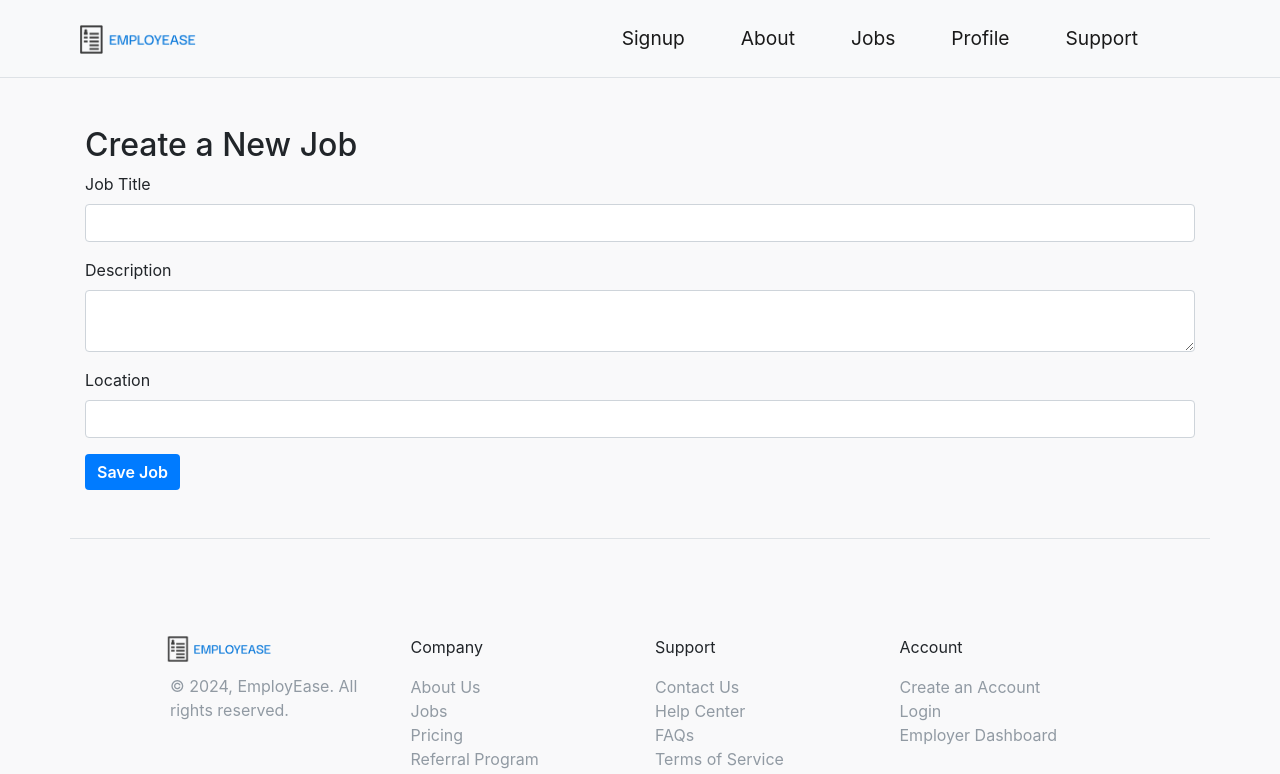
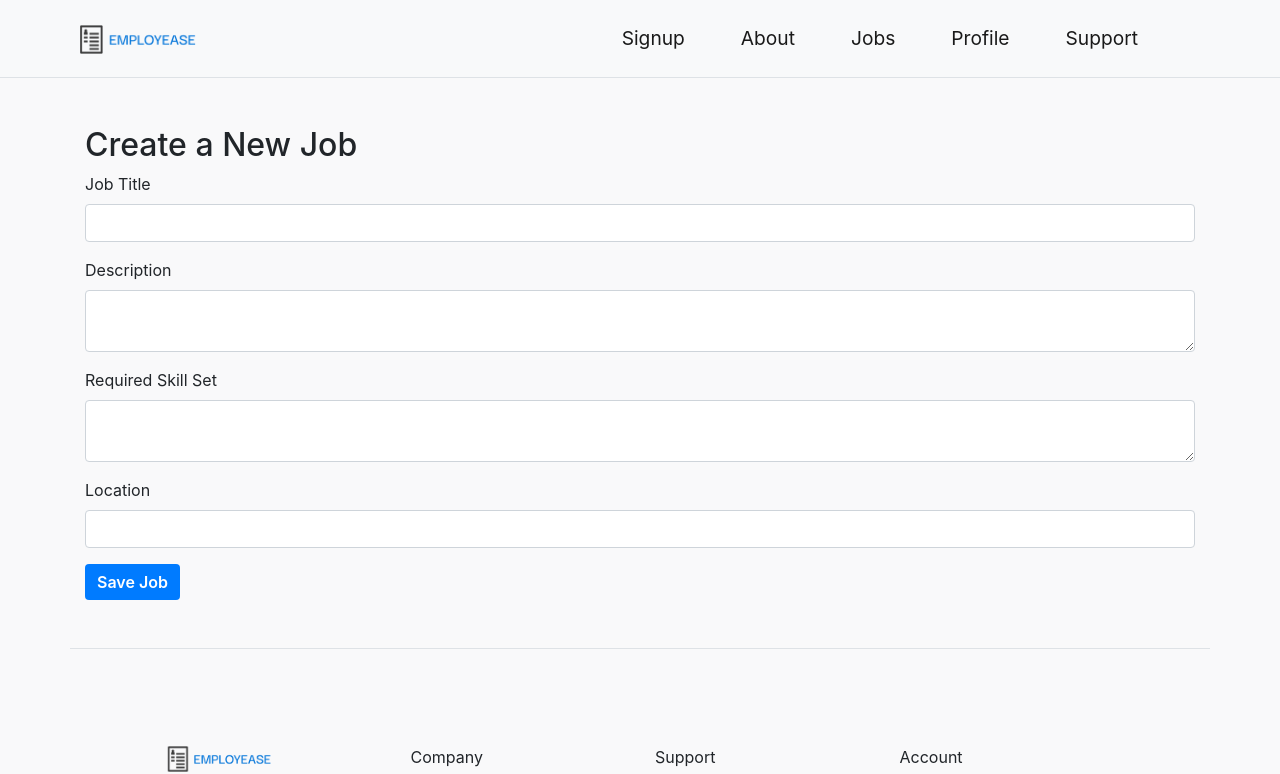
Before and after one commit to Praneet2126/employease, a React (Vite) app in the folder frontend/: page /create-job in a window 1280 px wide. Shown: the top 774 px of the page. Built offline with nearby package versions, Linux system fonts and the light colour scheme.

Commit message:
Required Skill Set

```diff
--- a/frontend/src/landing_page/jobs/CreateJobForm.jsx
+++ b/frontend/src/landing_page/jobs/CreateJobForm.jsx
@@ -4,6 +4,7 @@
 function CreateJobForm() {
   const [title, setTitle] = useState("");
   const [description, setDescription] = useState("");
+  const [required_skills, setRequiredSkills] = useState("");
   const [location, setLocation] = useState("");
   const navigate = useNavigate();
 
@@ -14,7 +15,7 @@
         method: "POST",
         headers: { "Content-Type": "application/json" },
         credentials: "include",
-        body: JSON.stringify({ title, description, location }),
+        body: JSON.stringify({ title, description, required_skills, location }),
       });
 
       if (response.ok) {
@@ -51,6 +52,15 @@
           />
         </div>
         <div className="mb-3">
+          <label className="form-label">Required Skill Set</label>
+          <textarea
+            className="form-control"
+            value={required_skills}
+            onChange={(e) => setRequiredSkills(e.target.value)}
+            required
+          />
+        </div>
+        <div className="mb-3">
           <label className="form-label">Location</label>
           <input
             type="text"
--- a/frontend/src/landing_page/jobs/JobDetails.jsx
+++ b/frontend/src/landing_page/jobs/JobDetails.jsx
@@ -36,7 +36,7 @@
             </div>
             <div>
               <p><b>Required Skill Set:</b></p>
-              <p>// Let it come from database </p>
+              <div>{job.required_skills}</div>
             </div>
             <div class="text-center mt-4">
               <button class="apply-btn">Apply Now</button>
```
Also changed, not shown: 1 other file (tests, documents, lock files or other folders).
